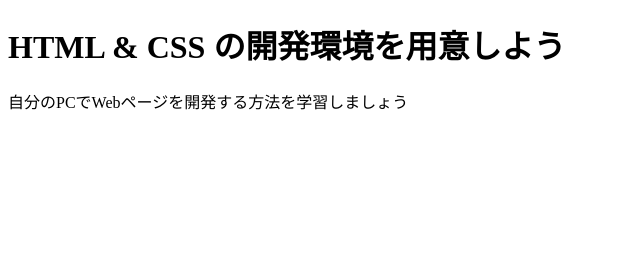
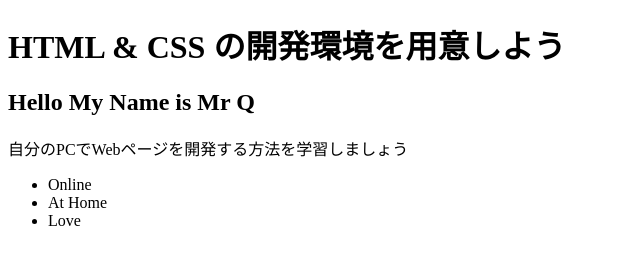
Before and after one commit to yukieq/sample, a plain HTML site: page index.html in a window 1280 px wide. Shown: the whole page, without its empty margins (0-640 px from the left). Drawn offline with Linux system fonts and the light colour scheme.

Commit message:
Update index.html

```diff
--- a/index.html
+++ b/index.html
@@ -7,6 +7,12 @@
   </head>
   <body>
     <h1 class="title">HTML & CSS の開発環境を用意しよう</h1>
+    <h2>Hello My Name is Mr Q</h2>
     <p>自分のPCでWebページを開発する方法を学習しましょう</P>
+  <ul>
+    <li>Online</li>
+    <li>At Home</li>
+    <li>Love</li>
+  </ul>
   </body>
 </html>
```
